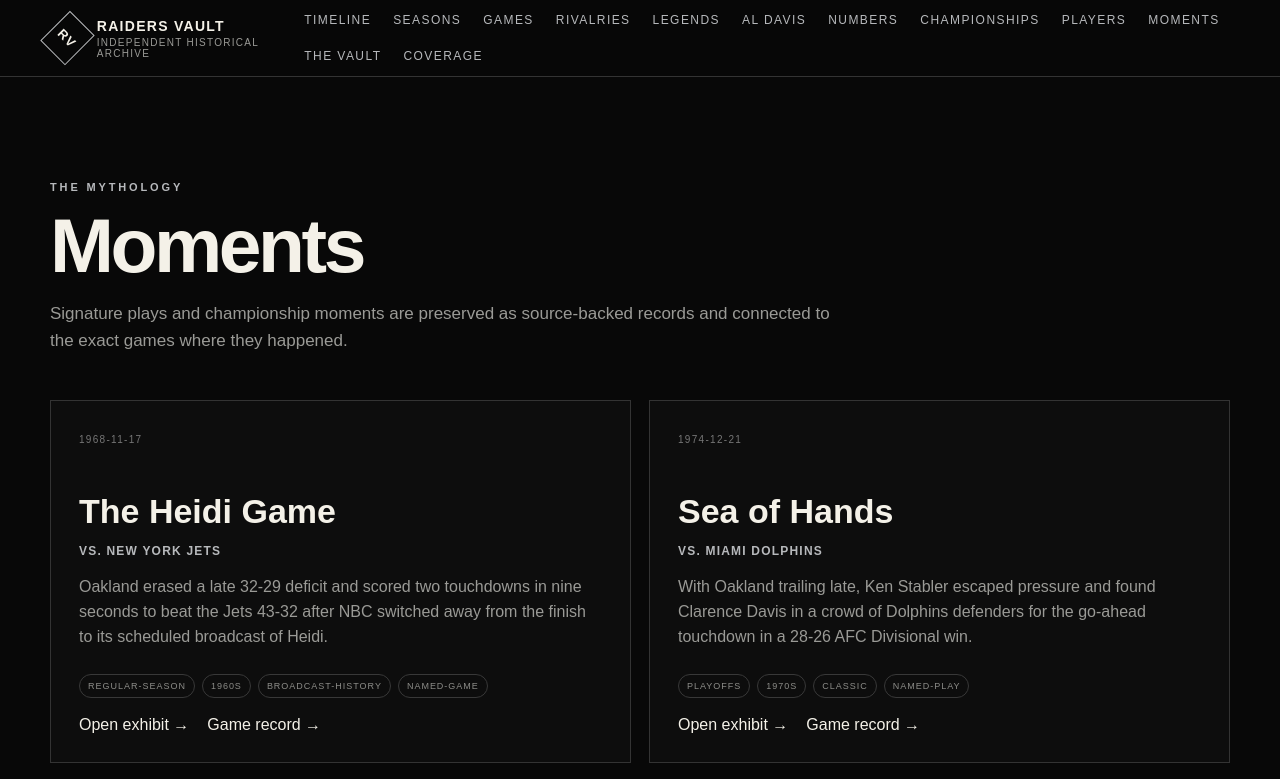
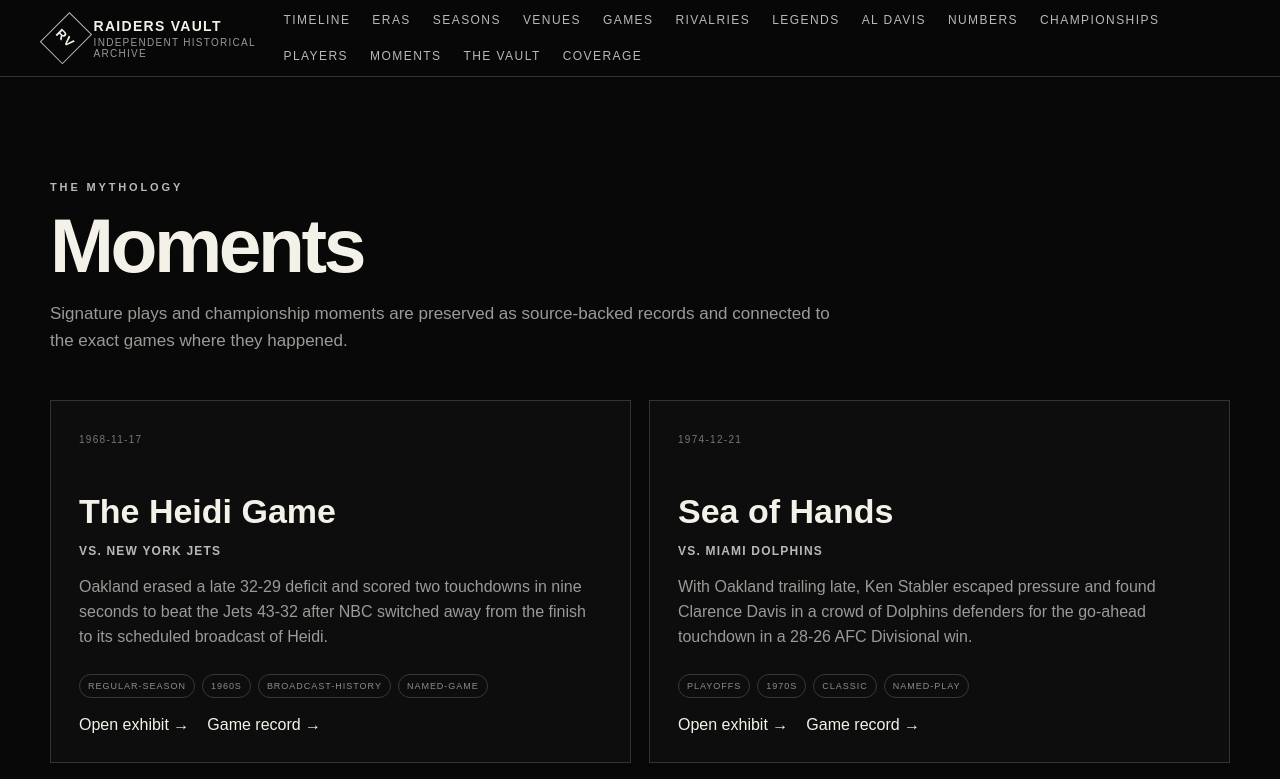
Before and after one commit to IamAcoA/RaidersVault, a Next.js app: page /moments in a window 1280 px wide. Shown: the top 779 px of the page. Built offline with nearby package versions, Linux system fonts and the light colour scheme.

Commit message:
Add Eras and Venues to primary navigation

```diff
--- a/components/SiteHeader.tsx
+++ b/components/SiteHeader.tsx
@@ -2,7 +2,9 @@ import Link from "next/link";
 
 const nav = [
   ["Timeline", "/timeline"],
+  ["Eras", "/eras"],
   ["Seasons", "/seasons"],
+  ["Venues", "/venues"],
   ["Games", "/games"],
   ["Rivalries", "/rivalries"],
   ["Legends", "/legends"],
```
